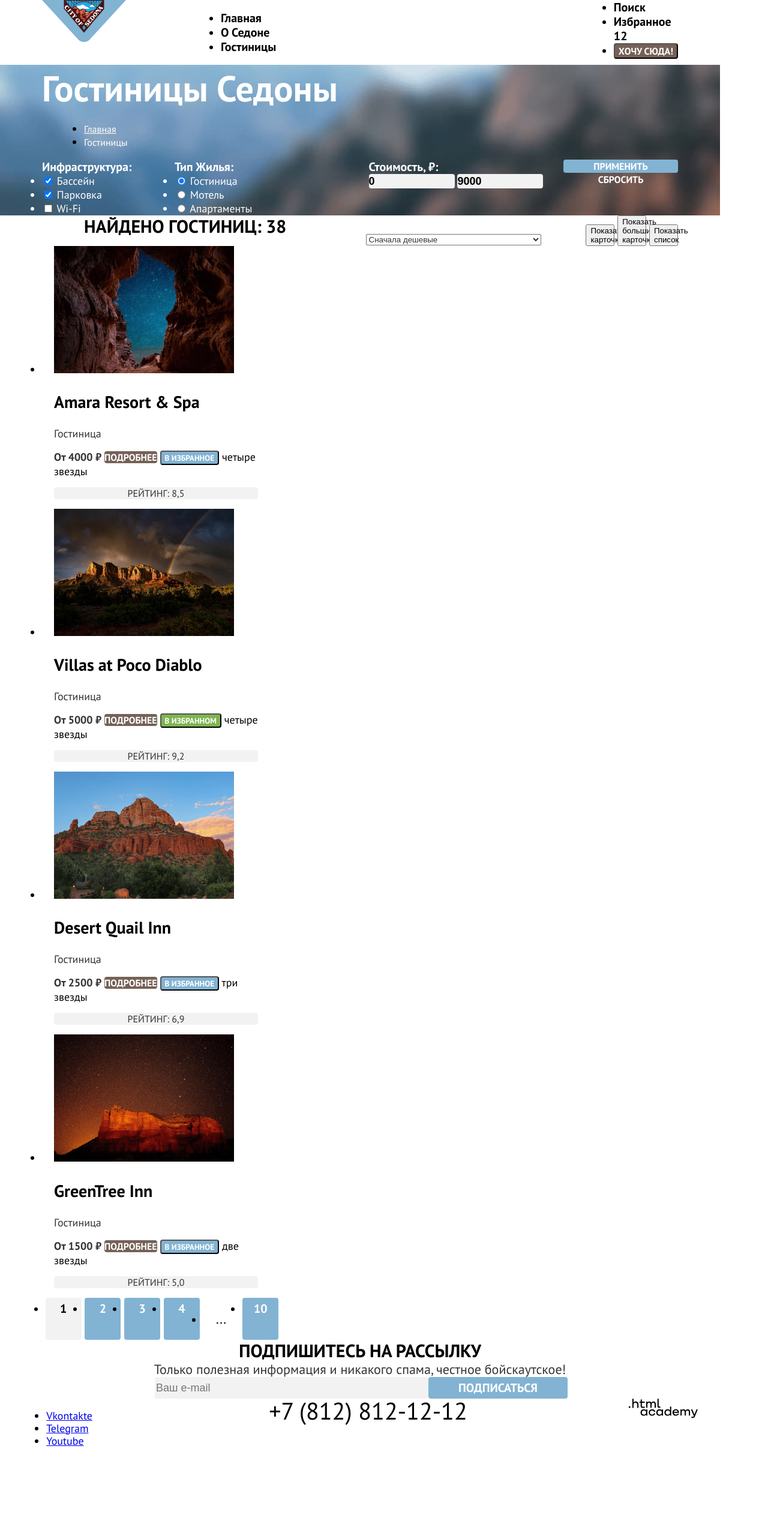
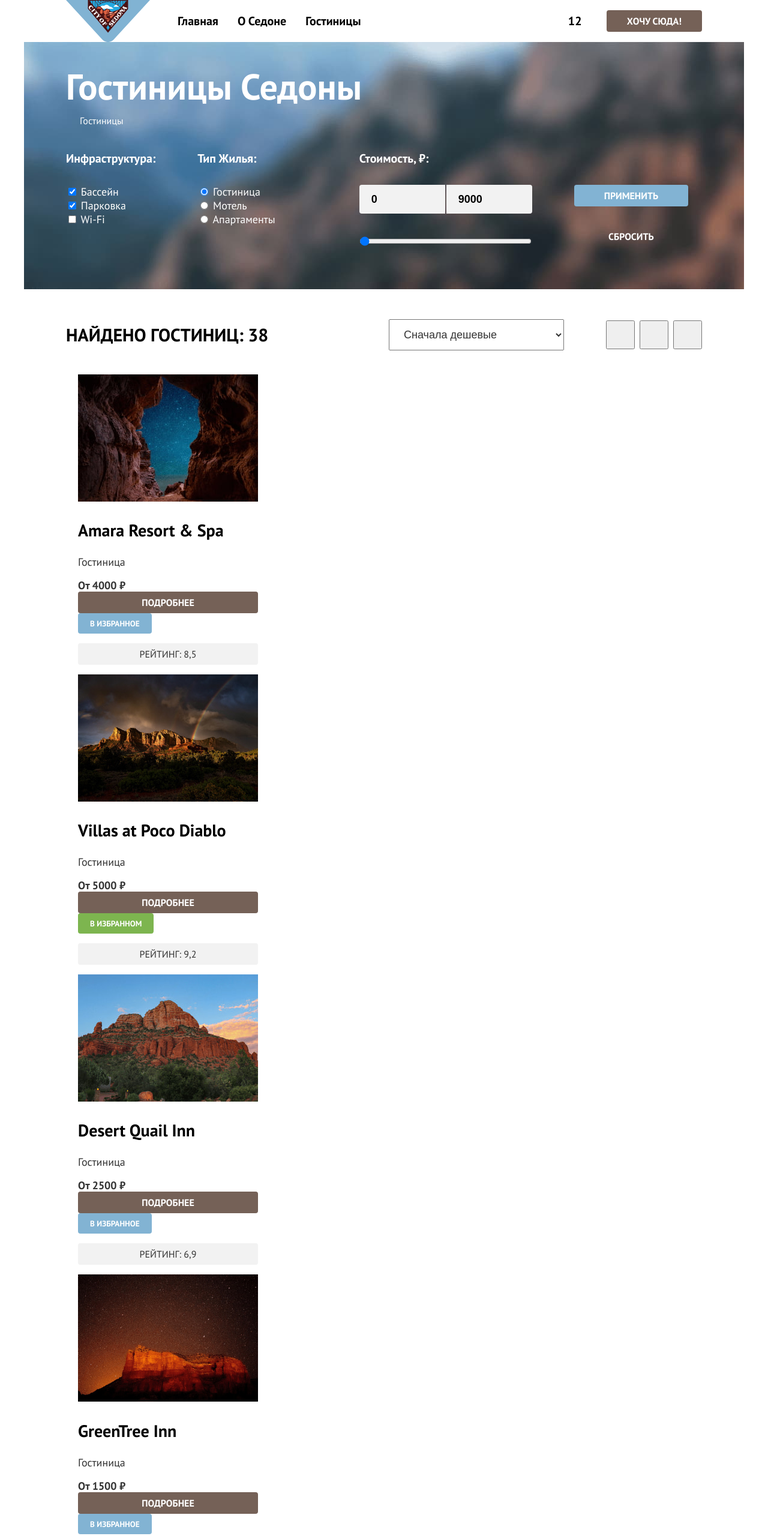
Before and after one commit to htmlacademy-htmlcss/2179843-sedona-35, a plain HTML site: page catalog.html in a window 1280 px wide. Shown: the top 2560 px of the page at 60% size. Before the commit the page ends 2430 px from the top, so only its background shows below. Drawn offline with Linux system fonts and the light colour scheme.

Commit message:
Исправляет ошибки

```diff
--- a/catalog.html
+++ b/catalog.html
@@ -18,6 +18,7 @@
             alt="Логотип Седоны">
         </a>
         <nav class="navigation">
+          <div class="navigation-list-container">
             <ul class="navigation-list">
               <li class="navigation-item">
                 <a class="navigation-link" href="index.html">Главная</a>
@@ -29,15 +30,17 @@
                 <a class="navigation-link current">Гостиницы</a>
               </li>
             </ul>
+          </div>
+          <div class="navigation-user-container">
             <ul class="navigation-list-user">
-            <li class="navigation-item">
+              <li class="navigation-item-user">
                 <a class="navigation-link" href="#">
                   <span class="visually-hidden">
                     Поиск
                   </span>
                 </a>
               </li>
-            <li class="navigation-item">
+              <li class="navigation-item-user">
                 <a class="navigation-link" href="#">
                   <span class="visually-hidden">
                     Избранное
@@ -45,16 +48,16 @@
                   <div class="navigation-number">12</div>
                 </a>
               </li>
-            <li class="navigation-item">
+              <li class="navigation-item-user">
                 <button class="button button-register-form" type="button">Хочу сюда!</button>
               </li>
             </ul>
+          </div>
         </nav>
       </div>
     </header>
-    <div class="page-container">
     <main class="main-container page-inner-main">
-        <h1 class="visually-hidden" hidden>Каталог</h1>
+      <h1 class="visually-hidden">Каталог</h1>
       <section class="catalog-filters">
         <div class="catalog-container">
           <div class="catalog-header-container">
@@ -75,6 +78,7 @@
           <form class="catalog-filter" action="https://echo.htmlacademy.ru/" method="get">
             <div class="catalog-filter-container">
               <div class="filter-left-container">
+                <div class="infrastructure-container">
                   <fieldset class="catalog-filter-group">
                     <legend class="catalog-filter-title">Инфраструктура:</legend>
                     <ul class="catalog-filter-list-infrastructure">
@@ -101,6 +105,8 @@
                       </li>
                     </ul>
                   </fieldset>
+                </div>
+                <div class="type-container">
                   <fieldset class="catalog-filter-group">
                     <legend class="catalog-filter-title">Тип жилья:</legend>
                     <ul class="catalog-filter-list-type">
@@ -128,11 +134,17 @@
                     </ul>
                   </fieldset>
                 </div>
+              </div>
               <div class="filter-right-container">
                 <fieldset class="catalog-filter-group-price">
                   <legend class="catalog-filter-title-price">Стоимость, ₽:</legend>
-                    <input class="price" type="text" name="min" value="0">
-                    <input class="price" type="text" name="max" value="9000">
+                    <div class="price-container">
+                      <div class="price-input-container">
+                        <input class="price left" type="text" name="min" value="0">
+                        <input class="price right" type="text" name="max" value="9000">
+                      </div>
+                      <input class="slider" type="range" min="0" max="9000" value="50">
+                    </div>
                 </fieldset>
                 <div class="buttons-container">
                   <button class="button button-submit" type="submit">Применить</button>
@@ -146,7 +158,7 @@
 
 
       <section class="search-results">
-          <h2 class="visually-hidden" hidden>Результаты поиска</h2>
+        <h2 class="visually-hidden">Результаты поиска</h2>
         <div class="sort-container">
           <p class="search-text">Найдено гостиниц: 38</p>
           <div class="sort-buttons-container">
@@ -255,17 +267,17 @@
         <p class="newsletter-description grey">Только полезная информация и никакого спама, честное бойскаутское!
         </p>
         <form class="newsletter-form" action="https://echo.htmlacademy.ru/" method="post">
-            <label for="newsletter-email" class="visually-hidden" hidden>Email</label>
+          <label for="newsletter-email" class="visually-hidden">Email</label>
           <input class="field" placeholder="Ваш e-mail" type="email" name="newsletter-email" id="newsletter-email"
             required>
           <button class="button newsletter-button" type="submit">Подписаться</button>
         </form>
       </section>
     </main>
-    </div>
+
     <footer class="page-footer">
       <section class="footer-social">
-        <h2 class="visually-hidden" hidden>Социальные сети</h2>
+        <h2 class="visually-hidden">Социальные сети</h2>
         <ul class="footer-social-list">
           <li class="footer-social-item">
             <a class="footer-social-link" href="https://vk.com/htmlacademy">
@@ -286,13 +298,13 @@
       </section>
 
       <section class="footer-contacts">
-        <h2 class="visually-hidden" hidden>Контакты</h2>
+        <h2 class="visually-hidden">Контакты</h2>
         <a class="footer-contacts-address-phone" href="tel:+78128121212">+7 (812) 812-12-12</a>
       </section>
 
       <section class="footer-logo">
-        <h2 class="visually-hidden" hidden>Логотип Html-academy</h2>
-        <a class="footer-logo" href="https://htmlacademy.ru/study">
+        <h2 class="visually-hidden">Логотип Html-academy</h2>
+        <a class="footer-logo-link" href="https://htmlacademy.ru/study">
           <img class="page-footer-logo" src="images/html_academy.svg" width="115" height="33"
             alt="Логотип Html-academy">
         </a>
--- a/styles/styles.css
+++ b/styles/styles.css
@@ -15,7 +15,7 @@
 }
 
 body {
-  margin: 0;
+  margin: 0 auto;
   display: flex;
   flex-direction: column;
   min-height: 100%;
@@ -27,81 +27,135 @@ body {
   max-width: 1200px;
 }
 
-.page-header {
-  min-width: 1200px
+.navigation-user-container {
+  display: flex;
+  margin-left: auto;
 }
 
 .navigation-link {
+  display: flex;
   font-weight: 700;
   font-size: 20px;
   line-height: 24px;
   text-transform: capitalize;
   color: #000000;
   text-decoration: none;
+  align-items: center;
+  min-width: 44px;
+  min-height: 64px;
+}
+
+.navigation-item {
+  display: flex;
+  padding: 0 16px;
+}
+
+.navigation-item-user {
+  display: flex;
+  align-items: center;
+  justify-content: center;
+}
+
+.navigation-logo {
+  height: 70px;
 }
 
 .button {
+  display: flex;
+  justify-content: center;
+  align-items: center;
   font-family: 'PT Sans', sans-serif;
   font-weight: 700;
   text-align: center;
   text-transform: uppercase;
   color: #FFFFFF;
   border-radius: 4px;
+  border: 0;
+  padding-top: 8px;
+  padding-bottom: 8px;
 }
 
 .button-register-form {
   font-size: 16px;
   line-height: 20px;
   background: #756157;
+  margin-left: 20px;
+  padding-left: 34px;
+  padding-right: 34px;
+  border: 0;
 }
 
 .button-appointment {
   font-size: 20px;
   line-height: 36px;
   background: #756157;
-  min-width: 376px;
-  padding: 0;
-  margin: 0 auto;
+  padding-left: 50px;
+  padding-right: 50px;
+  margin: 0;
 }
 
 .newsletter-button {
   font-size: 20px;
   line-height: 36px;
   background: #82B3D3;
-  min-width: 232px;
-  padding: 0;
+  border-radius: 0 4px 4px 0;
   border: 0;
+  padding-left: 50px;
+  padding-right: 50px;
 }
 
 .button-submit {
   font-size: 16px;
   line-height: 20px;
   background: #82B3D3;
-  min-width: 191px;
   border: 0;
+  margin-bottom: 32px;
+  padding-right: 50px;
+  padding-left: 50px;
 }
 
 .button-reset {
   font-size: 16px;
   line-height: 20px;
   background: none;
-  min-width: 191px;
   border: 0;
+  padding-right: 57;
+  padding-left: 57;
 }
 
 .button-offer-card-details {
+  display: block;
   font-size: 16px;
   line-height: 20px;
   background: #756157;
   text-decoration: none;
+  padding: 8px 26px;
 }
 
 .button-offer-card-favourite {
   background: #82B3D3;
+  padding: 8px 20px;
 }
 
 .button-offer-card-favourite-on {
   background: #7DB54F;
+  padding: 8px 20px;
+}
+
+.hero-container {
+  display: flex;
+  flex-direction: column;
+  align-items: center;
+  justify-content: center;
+  padding-left: 275px;
+  padding-right: 274px;
+  padding-bottom: 90px;
+  padding-top: 69px;
+}
+
+.hero-welcome {
+  margin-top: 51px;
+  margin-bottom: 82px;
 }
 
 .hero-images {
@@ -110,6 +164,7 @@ body {
   background-size: 100% auto;
   display: flex;
   justify-content: center;
+  align-items: center;
 }
 
 .hero-title {
@@ -118,8 +173,10 @@ body {
   line-height: 36px;
   text-align: center;
   text-transform: uppercase;
-  min-width: 620px;
-  margin: 0 auto;
+  margin: 0;
+  margin-bottom: 25px;
+  margin-left: 15px;
+  margin-right: 16px;
 }
 
 .hero-description {
@@ -128,7 +185,6 @@ body {
   line-height: 26px;
   text-align: center;
   color: #333333;
-  min-width: 651px;
   margin: 0;
 }
 
@@ -146,14 +202,15 @@ body {
   line-height: 28px;
   text-align: center;
   text-transform: uppercase;
-  min-width: 175px;
   margin: 0;
+  margin-left: 27px;
+  margin-right: 27px;
+  margin-bottom: 62px;
 }
 
 .advantages-description {
   text-align: center;
   color: #333333;
-  min-width: 230px;
   margin: 0;
 }
 
@@ -170,14 +227,14 @@ body {
   line-height: 28px;
   text-transform: uppercase;
   text-align: center;
-  min-width: 175px;
-  margin: 0 auto;
+  margin: 0;
+  margin-bottom: 62px;
 }
 
 .advantages-div-description {
+  display: block;
   text-align: center;
-  min-width: 230px;
-  margin: 0 auto;
+  margin: 0;
 }
 
 .advice-item:not(:nth-child(2)) {
@@ -190,15 +247,15 @@ body {
   line-height: 28px;
   text-align: center;
   text-transform: uppercase;
-  min-width: 230px;
-  margin: 0 auto;
+  margin: 0;
+  margin-bottom: 30px;
+  margin-top: 102px;
 }
 
 .advice-description {
   text-align: center;
   color: #333333;
-  max-width: 230px;
-  margin: 0 auto;
+  margin: 0;
 }
 
 .appointment-title {
@@ -207,9 +264,9 @@ body {
   line-height: 36px;
   text-align: center;
   text-transform: uppercase;
-  min-width: 297px;
   padding: 0;
-  margin: 0 auto;
+  margin: 0;
+  margin-bottom: 20px;
 }
 
 .appointment-description {
@@ -217,8 +274,8 @@ body {
   line-height: 26px;
   text-align: center;
   color: #333333;
-  min-width: 592px;
-  margin: 0 auto;
+  margin: 0;
+  margin-bottom: 54px;
 }
 
 .newsletter {
@@ -233,8 +290,8 @@ body {
   line-height: 36px;
   text-transform: uppercase;
   text-align: center;
-  min-width: 404px;
   margin: 0;
+  margin-bottom: 20px;
 }
 
 .newsletter-description {
@@ -242,8 +299,11 @@ body {
   line-height: 26px;
   text-align: center;
   color: #FFFFFF;
-  min-width: 475px;
   margin: 0;
+  margin-bottom: 54px;
+  margin-left: 104px;
+  margin-right: 104px;
+
 }
 
 .white {
@@ -258,10 +318,11 @@ body {
   font-size: 18px;
   line-height: 24px;
   background: #F2F2F2;
-  min-width: 452px;
   margin: 0 auto;
-  border-radius: 4px;
+  border-radius: 4px 0 0 4px;
   border: 0;
+  padding-left: 20px;
+  min-width: 430px;
 }
 
 .footer-contacts-address-phone {
@@ -271,13 +332,29 @@ body {
   text-transform: uppercase;
   text-decoration: none;
   color: #000000;
+  height: 40px;
+  display: block;
+}
+
+.footer-logo {
+  display: flex;
+  margin-bottom: 8px;
+  margin-top: 8px;
+}
+
+.footer-logo-link {
+  display: block;
+  height: 33px;
 }
 
 .catalog-filters {
   background-image: url("../images/background_blured_catalog.jpg");
   background-repeat: no-repeat;
   background-size: 100% auto;
-  padding: 0;
+  padding-top:35px;
+  padding-bottom: 70px;
+  padding-left: 70px;
+  padding-right: 70px;
 }
 
 .catalog-filters-title {
@@ -285,15 +362,22 @@ body {
   font-size: 60px;
   line-height: 78px;
   color: #FFFFFF;
-  min-width: 495px;
   margin: 0;
   padding: 0;
 }
 
 .breadcrumbs-link {
+  display: block;
   font-size: 16px;
   line-height: 21px;
   color: #FFFFFF;
+  min-height: 15px;
+  min-width: 13px;
+}
+
+.breadcrumbs-item {
+  padding-right: 10px;
+  list-style: none;
 }
 
 .catalog-filter-title {
@@ -302,8 +386,8 @@ body {
   line-height: 24px;
   text-transform: capitalize;
   color: #FFFFFF;
-  min-width: 150px;
   padding: 0;
+  margin-bottom: 32px;
 }
 
 .catalog-filter-item {
@@ -317,10 +401,25 @@ body {
   font-size: 18px;
   line-height: 24px;
   background: #F2F2F2;
-  max-width: 143px;
-  padding: 0;
-  border-radius: 4px;
+  padding: 12px 20px 12px 20px;
   border: 0;
+  width: 103px;
+}
+
+.left {
+  border-radius: 4px 0 0 4px;
+  margin-right: 2px;
+}
+
+.right {
+  border-radius: 0 4px 4px 0;
+}
+
+.slider {
+  margin: 0;
+  margin-top: 36px;
+  width: 287px;
+  height: 20px;
 }
 
 .search-text {
@@ -328,13 +427,7 @@ body {
   font-size: 30px;
   line-height: 36px;
   text-transform: uppercase;
-  min-width: 338px;
   margin: 0;
-  margin-left: 70px;
-}
-
-.select-control {
-  color: #333333;
 }
 
 .offer-card-link {
@@ -347,16 +440,17 @@ body {
 
 .offer-card-type {
   color: #333333;
-  min-width: 140px
 }
 
 .offer-card-price {
   color: #333333;
   text-align: right;
-  min-width: 140px;
 }
 
 .offer-card-rating {
+  display: flex;
+  align-items: center;
+  justify-content: center;
   font-size: 16px;
   line-height: 20px;
   text-align: center;
@@ -364,14 +458,24 @@ body {
   color: #333333;
   background: #F2F2F2;
   border-radius: 4px;
-  min-width: 140px;
+  padding: 8px 22px;
 }
 
 .pagination-item {
+  display: flex;
+  align-items: center;
+  justify-content: center;
   background: #82B3D3;
   border-radius: 4px;
-  width: 60px;
+  height: 60px;
   text-align: center;
+  margin-right: 8px;
+  max-width: 60px;
+  max-height: 60px;
+}
+
+.pagination-item:last-child {
+  margin-right: 0;
 }
 
 .pagination-item.current {
@@ -383,6 +487,7 @@ body {
 }
 
 .pagination-link {
+  display: block;
   font-weight: 700;
   font-size: 20px;
   line-height: 36px;
@@ -390,6 +495,7 @@ body {
   text-transform: uppercase;
   text-decoration: none;
   color: #FFFFFF;
+  padding: 12px 24px;
 }
 
 .pagination-link.current {
@@ -400,10 +506,11 @@ body {
   font-size: 22px;
   line-height: 26px;
   text-align: center;
+  padding: 16px 21px;
+  margin: 0;
 }
 
 .page-container {
-  min-width: 1200px;
   margin: 0 auto;
   flex-grow: 1;
   min-height: 100%;
@@ -415,28 +522,36 @@ html {
 
 .header-container {
   display: flex;
-  justify-content: space-between;
+  padding: 0 70px;
 }
 
 .navigation {
  display: flex;
  justify-content: space-between;
- min-width: 872px;
-}
-
-.navigation-logo {
- margin-left: 70px;
+ flex: 1;
 }
 
 .navigation-list-container {
+  display: flex;
+  flex-wrap: wrap;
   margin: 0;
-  margin-right: auto;
+  margin-left: 30px;
+  padding: 0;
+  justify-content: space-between;
+}
+
+.navigation-list-user {
+  display: flex;
+  flex-wrap: wrap;
+  align-items: center;
+  margin: 0;
   padding: 0;
 }
 
-.navigation-list-user {
+.navigation-list {
+  display:flex;
+  flex-wrap: wrap;
   margin: 0;
-  margin-right: 70px;
   padding: 0;
 }
 
@@ -449,96 +564,143 @@ html {
 }
 
 .advantages-list {
+  display: flex;
   padding: 0;
-  display: flex;
-  margin: 0 auto;
-  justify-items: center;
+  margin: 0;
 }
 
 .advantages-item {
-  min-width: 400px;
+  display: flex;
+  flex-direction: column;
+  padding: 103px 85px 121px 85px;
+  flex: 1;
+}
+
+.advantages-item-container {
+  display: flex;
+  flex-direction: column;
+}
+
+.advantages-container {
+  display: flex;
+  flex-direction: column;
+  justify-content: center;
+  align-items: center;
+  padding: 92px 85px 111px 85px;
 }
 
 .advice-list {
   display: flex;
-  margin: 0 auto;
+  margin: 0;
   padding: 0;
+  flex: 1;
 }
 
 .advice-item {
-  min-width: 400px;
+  display: flex;
+  flex-direction: column;
+}
+
+.advice-item-container {
+  display: flex;
+  flex-direction: column;
+  margin: 80px 85px 81px 85px;
+  width: 230px;
+
 }
 
 .search-hotels {
   display: flex;
   flex-direction: column;
-  padding: 0;
-  margin: 0 auto;
+  padding: 96px 304px;
+  margin: 0;
   justify-content: center;
-  min-width: 592px;
+  align-items: center;
 }
 
 .newsletter {
   display: flex;
   flex-direction: column;
+  justify-content: center;
   align-items: center;
+  padding: 96px 258px 104px 258px;
 }
 
 .newsletter-form {
   display: flex;
-  margin: 0 auto;
-  max-width: 684px
+  margin: 0;
+}
+
+.footer-social {
+  display: flex;
+  flex-wrap: wrap;
+  margin-bottom: 5px;
+  margin-top: 5px;
 }
 
 .page-footer {
   display: flex;
-  justify-content: space-around;
+  justify-content: space-between;
+  align-items: center;
+  padding: 40px 70px 30px 70px;
+}
+
+.footer-social-list {
+  display: flex;
+  align-items: center;
+  min-height: 40px;
+  margin: 0;
+  padding: 0;
 }
 
 .footer-contacts {
-  min-width: 720px;
+  display: flex;
+  justify-content: center;
+  align-items: center;
   text-align: center;
+  margin-bottom: 5px;
+  margin-top: 5px;
 }
 
-.footer-social {
-  min-width: 142px;
+.footer-social-link {
+  display: block;
+  min-width: 47px;
+  min-height: 40px;
+}
+
+.footer-social-item {
+  list-style: none;
 }
 
 .breadcrumbs {
-  min-width: 114px;
-  margin-right: auto;
+  display: flex;
+  align-items: center;
+  margin: 0;
   padding: 0;
 }
 
 .catalog-container {
-  min-width: 1060px;
-  margin: 0 70px;
+  margin: 0;
 }
 
 .catalog-header-container {
-  min-width: 1060px;
   padding: 0;
-  margin: 0 auto;
+  margin: 0;
+  margin-bottom: 40px;
 }
 
 .page-inner-navigation {
-  min-width: 114px;
   display: flex;
-  margin: 0 auto;
-  margin-right: auto;
-  margin-left: 70px;
+  margin: 0;
+  margin-top: 8px;
   padding: 0;
-
 }
 
 .catalog-filter-container {
   display: flex;
-  min-width: 1060px;
-  justify-content: space-between;
 }
 
 .filter-left-container {
-  min-width: 371px;
   margin: 0;
   padding: 0;
   display: flex;
@@ -551,28 +713,46 @@ html {
   border: 0;
 }
 
+.infrastructure-container {
+  margin-right: 70px;
+  margin-bottom: 3px;
+}
+
 .catalog-filter-list-infrastructure {
-  min-width: 112px;
   margin: 0;
   padding: 0;
+  list-style: none;
+}
+
+.type-container {
+  margin-bottom: 3px;
 }
 
 .catalog-filter-list-type {
-  min-width: 141px;
   margin: 0;
   padding: 0;
+  list-style: none;
 }
 
 .filter-right-container {
-  min-width: 549px;
   margin: 0;
   padding: 0;
+  display: flex;
+  margin-left: 140px;
+}
+
+.price-container {
+  display: flex;
+  flex-direction: column;
+}
+
+.price-input-container {
   display: flex;
 }
 
 .catalog-filter-group-price {
-  min-width: 288px;
-  margin: 0 auto;
+  margin: 0;
+  margin-right: 70px;
   padding: 0;
   border: 0;
 }
@@ -583,57 +763,86 @@ html {
   line-height: 24px;
   text-transform: capitalize;
   color: #FFFFFF;
-  min-width: 116px;
   padding: 0;
+  margin-bottom: 32px;
 }
 
 
 .buttons-container {
-  max-width: 191px;
+  display: flex;
+  flex-direction: column;
+  margin-top: 56px;
 }
 
 .sort-container {
   margin: 0 auto;
-  max-width: 1060px;
+  margin-top: 50px;
+  margin-bottom: 40px;
+  align-items: center;
   display: flex;
   justify-content: space-between;
+  padding: 0 70px;
 }
 
 .sort-buttons-container {
-  max-width: 538px;
+  display: flex;
+  flex-wrap: wrap;
+  align-items: center;
 }
 
 .select-control {
+  color: #333333;
+  margin-right: 70px;
+  padding-top: 14px;
+  padding-left: 20px;
+  padding-bottom: 14px;
+  line-height: 21px;
+  font-size: 18px;
   min-width: 292px;
-  margin-right: 70px;
 }
 
 .button-view {
-  max-width: 48px;
+  padding: 0;
+  margin-right: 8px;
+  min-height: 48px;
+  min-width: 48px;
 }
+
+.button-view:nth-child(4n) {
+  margin-right: 0;
+}
+
+
+.catalog-newsletter {
+  display: flex;
+  flex-direction: column;
+  justify-content: center;
+  align-items: center;
+  padding: 96px 258px 104px 258px;
+}
+
 
 .pagination-container {
   display: flex;
-  max-width: 1060px;
-  margin: 0 auto;
+  padding: 0 70px;
+  margin-top: 80px;
+  margin-bottom: 60px;
 }
 
 .pagination {
   display: flex;
   padding: 0;
   margin: 0;
-  min-width: 400px;
   justify-content: space-evenly;
 }
 
 .cards-container {
   display: flex;
-  max-width: 1060px;
-  margin: 0 auto;
+  margin: 0;
+  padding: 0 70px;
 }
 
 .offer-card {
-  max-width: 340px;
   padding: 0 20px;
   margin-right: 20px;
 }
@@ -641,4 +850,16 @@ html {
 .offer-list {
   padding: 0;
   margin: 0;
+  list-style: none;
 }
+
+.visually-hidden {
+  position: absolute;
+  width: 1px;
+  height: 1px;
+  margin: -1px;
+  padding: 0;
+  border: 0;
+  clip: rect(0 0 0 0);
+  overflow: hidden;
+}
```
Also changed, not shown: index.html (+36 -31 lines). Lines whose indentation alone changed are shown as unchanged.
